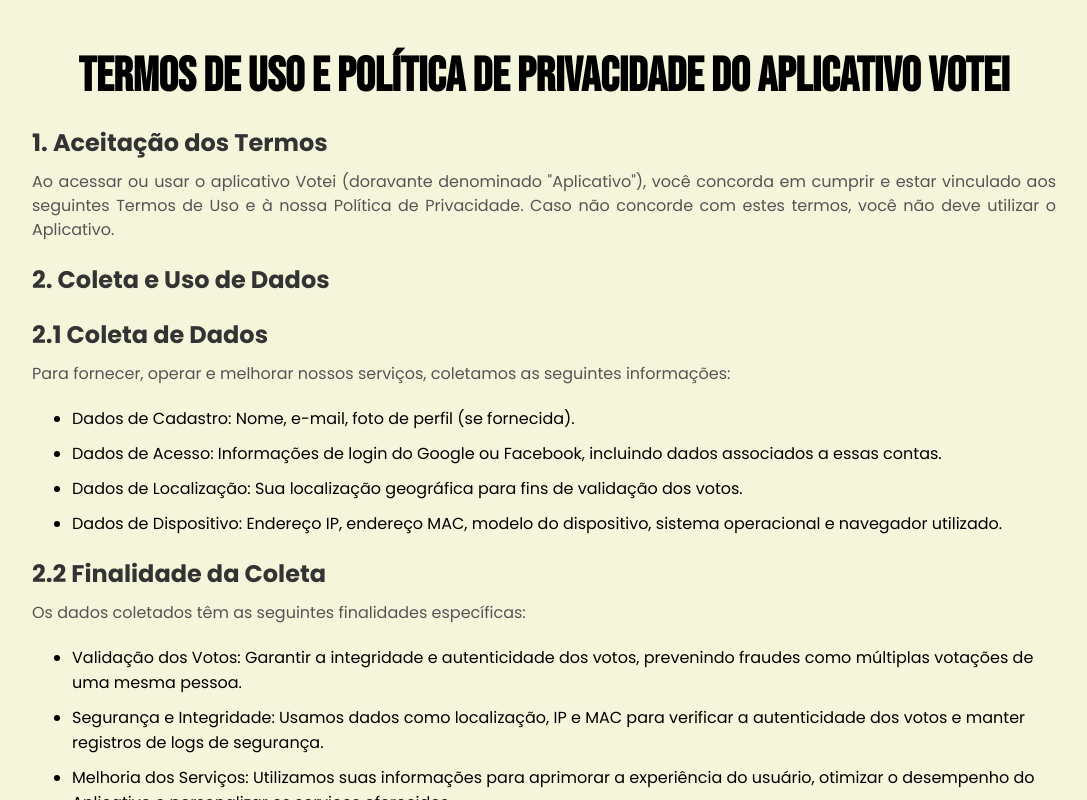
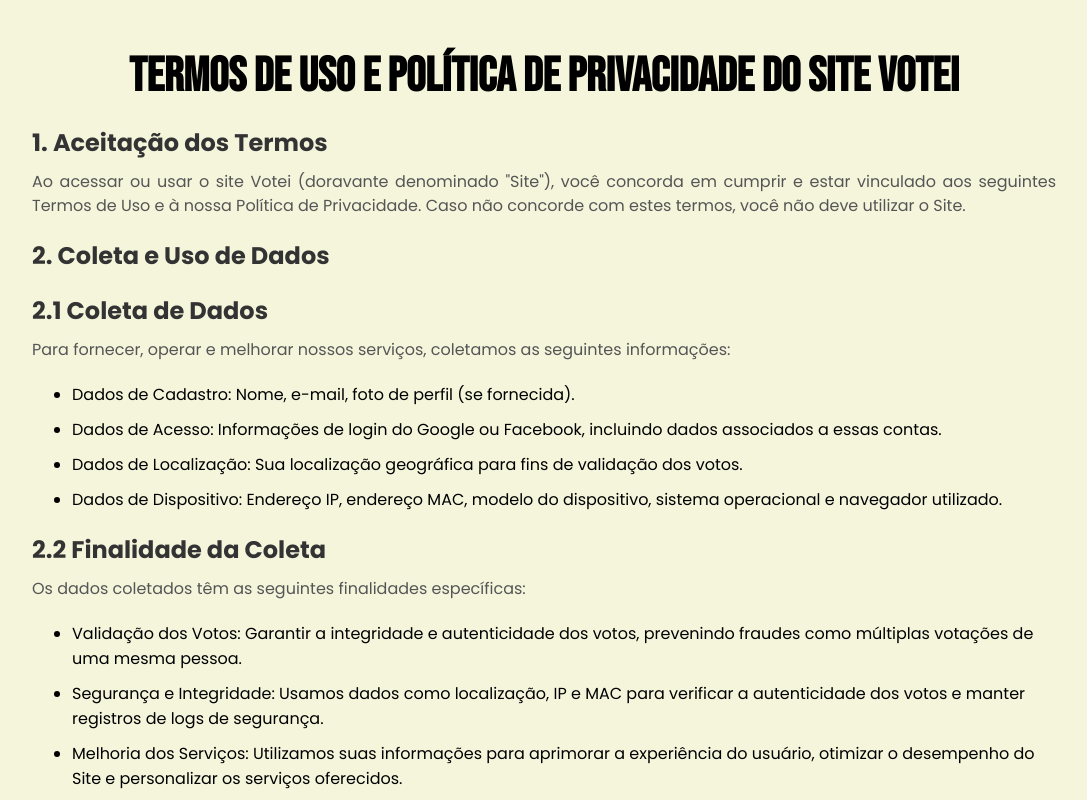
Before and after one commit to Hanufu/votei, a plain HTML site: page web/static/termos-uso-privacidade.html in a window 1280 px wide. Shown: the whole page, without its empty margins (96-1183 px from the left). Drawn offline with Linux system fonts and the light colour scheme.

Commit message:
Ajustes nos termos de uso

```diff
--- a/web/static/termos-uso-privacidade.html
+++ b/web/static/termos-uso-privacidade.html
@@ -80,10 +80,10 @@
 </head>
 <body>
     <main>
-        <h1>Termos de Uso e Política de Privacidade do Aplicativo Votei</h1>
+        <h1>Termos de Uso e Política de Privacidade do Site Votei</h1>
 
         <h2>1. Aceitação dos Termos</h2>
-        <p>Ao acessar ou usar o aplicativo Votei (doravante denominado "Aplicativo"), você concorda em cumprir e estar vinculado aos seguintes Termos de Uso e à nossa Política de Privacidade. Caso não concorde com estes termos, você não deve utilizar o Aplicativo.</p>
+        <p>Ao acessar ou usar o site Votei (doravante denominado "Site"), você concorda em cumprir e estar vinculado aos seguintes Termos de Uso e à nossa Política de Privacidade. Caso não concorde com estes termos, você não deve utilizar o Site.</p>
 
         <h2>2. Coleta e Uso de Dados</h2>
         <h3>2.1 Coleta de Dados</h3>
@@ -100,7 +100,7 @@
         <ul>
             <li>Validação dos Votos: Garantir a integridade e autenticidade dos votos, prevenindo fraudes como múltiplas votações de uma mesma pessoa.</li>
             <li>Segurança e Integridade: Usamos dados como localização, IP e MAC para verificar a autenticidade dos votos e manter registros de logs de segurança.</li>
-            <li>Melhoria dos Serviços: Utilizamos suas informações para aprimorar a experiência do usuário, otimizar o desempenho do Aplicativo e personalizar os serviços oferecidos.</li>
+            <li>Melhoria dos Serviços: Utilizamos suas informações para aprimorar a experiência do usuário, otimizar o desempenho do Site e personalizar os serviços oferecidos.</li>
         </ul>
 
         <h3>2.3 Direitos do Usuário</h3>
@@ -125,13 +125,13 @@
         <p>Ao optar por fazer login com Google ou Facebook, você nos fornece informações vinculadas à sua conta social para fins de autenticação e validação.</p>
 
         <h3>3.2 Acesso Sem Login</h3>
-        <p>Se optar por acessar o Aplicativo sem login, seu voto terá um peso reduzido. Mesmo assim, coletamos dados básicos como sua localização e endereço IP para validação e prevenção de fraudes.</p>
+        <p>Se optar por acessar o Site sem login, seu voto terá um peso reduzido. Mesmo assim, coletamos dados básicos como sua localização e endereço IP para validação e prevenção de fraudes.</p>
 
         <h2>4. Compartilhamento de Dados com Terceiros</h2>
         <p>Seus dados pessoais não serão vendidos, alugados ou compartilhados com terceiros, exceto prestadores de serviços e autoridades legais quando necessário.</p>
 
         <h2>5. Modificações nos Termos e Política de Privacidade</h2>
-        <p>Podemos atualizar estes Termos de Uso e nossa Política de Privacidade periodicamente. A continuidade no uso do Aplicativo após tais modificações constituirá sua aceitação das novas condições.</p>
+        <p>Podemos atualizar estes Termos de Uso e nossa Política de Privacidade periodicamente. A continuidade no uso do Site após tais modificações constituirá sua aceitação das novas condições.</p>
 
         <h2>6. Disposições Gerais</h2>
         <p>Estes Termos de Uso e Política de Privacidade são regidos pelas leis do Brasil. Qualquer disputa será resolvida nos tribunais competentes da comarca de Salvador, Bahia.</p>
```
